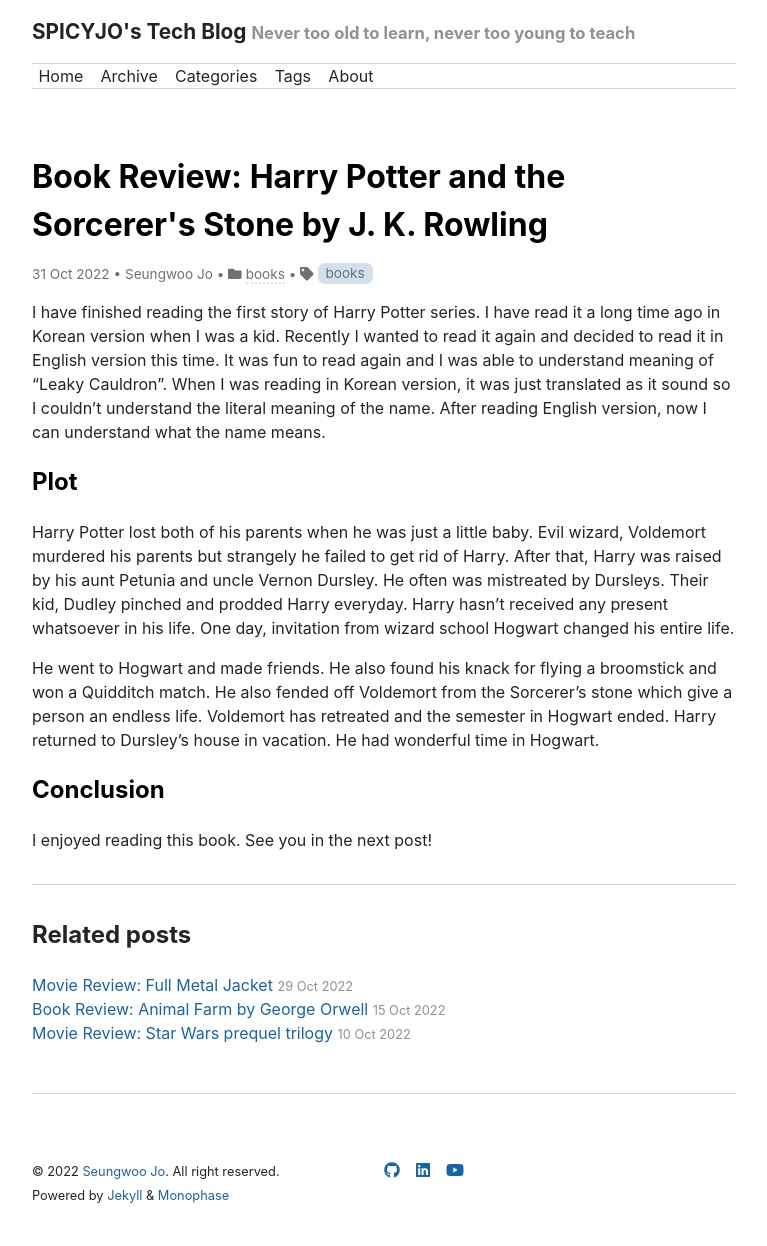
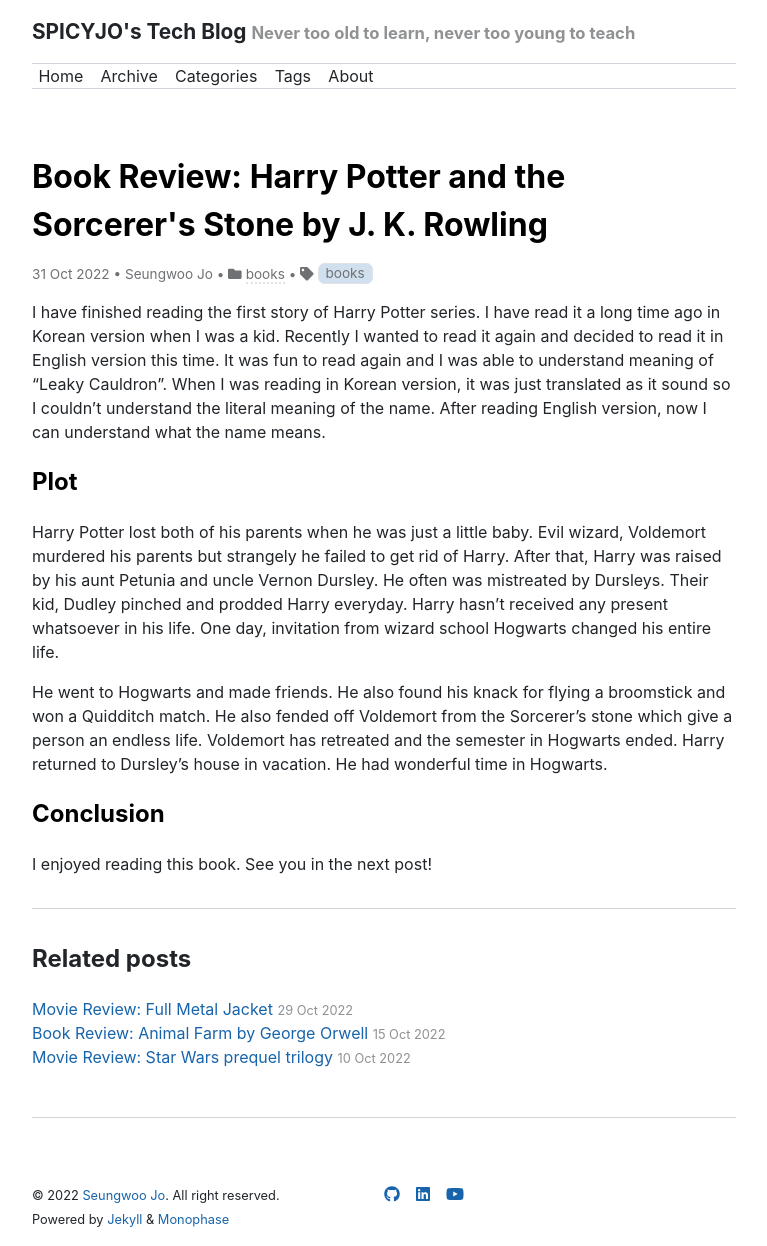
Before and after one commit to SPICYJO/spicyjo.github.io, a Jekyll site: the page built from _posts/books/2022-10-31-book-review-harry-potter-and-the-sorcerers-stone.md, in a window 1280 px wide. Shown: the whole page, without its empty margins (256-1023 px from the left). Built offline with Jekyll 4.4.1, drawn with Linux system fonts in a browser that asks for light colours; nearby versions of some CDN libraries; comment, search, counter and statistics services are not loaded; before the commit the page ends 1222 px from its top, so only the background shows below that.

```diff
--- a/_posts/books/2022-10-31-book-review-harry-potter-and-the-sorcerers-stone.md
+++ b/_posts/books/2022-10-31-book-review-harry-potter-and-the-sorcerers-stone.md
@@ -14,9 +14,9 @@ I have finished reading the first story of Harry Potter series. I have read it a
 
 ## Plot
 
-Harry Potter lost both of his parents when he was just a little baby. Evil wizard, Voldemort murdered his parents but strangely he failed to get rid of Harry. After that, Harry was raised by his aunt Petunia and uncle Vernon Dursley. He often was mistreated by Dursleys. Their kid, Dudley pinched and prodded Harry everyday. Harry hasn't received any present whatsoever in his life. One day, invitation from wizard school Hogwart changed his entire life.
+Harry Potter lost both of his parents when he was just a little baby. Evil wizard, Voldemort murdered his parents but strangely he failed to get rid of Harry. After that, Harry was raised by his aunt Petunia and uncle Vernon Dursley. He often was mistreated by Dursleys. Their kid, Dudley pinched and prodded Harry everyday. Harry hasn't received any present whatsoever in his life. One day, invitation from wizard school Hogwarts changed his entire life.
 
-He went to Hogwart and made friends. He also found his knack for flying a broomstick and won a Quidditch match. He also fended off Voldemort from the Sorcerer's stone which give a person an endless life. Voldemort has retreated and the semester in Hogwart ended. Harry returned to Dursley's house in vacation. He had wonderful time in Hogwart.
+He went to Hogwarts and made friends. He also found his knack for flying a broomstick and won a Quidditch match. He also fended off Voldemort from the Sorcerer's stone which give a person an endless life. Voldemort has retreated and the semester in Hogwarts ended. Harry returned to Dursley's house in vacation. He had wonderful time in Hogwarts.
 
 ## Conclusion
 
```
